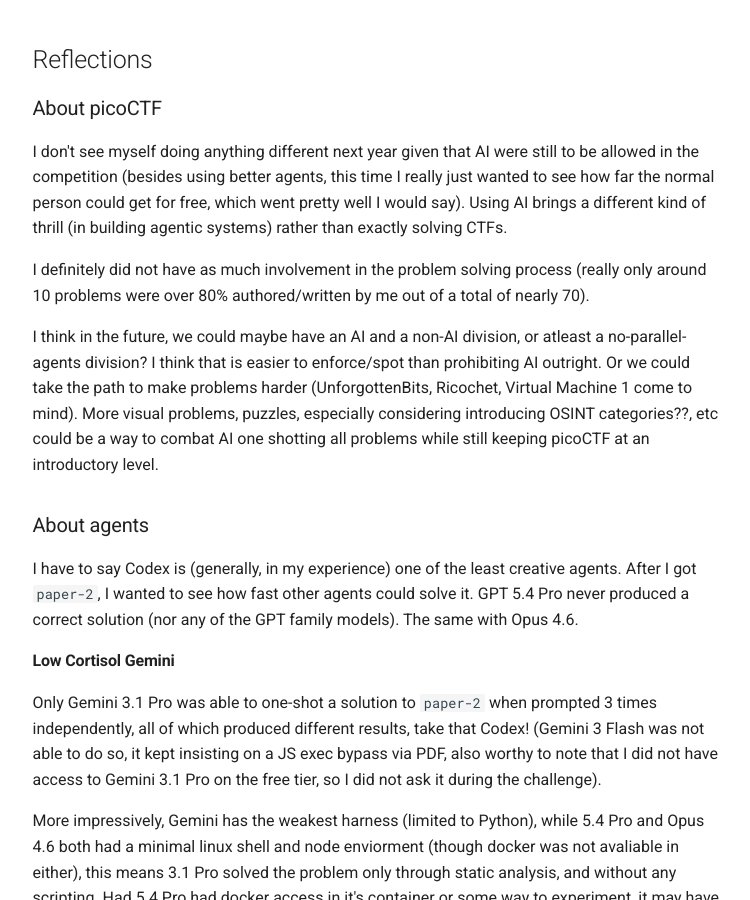
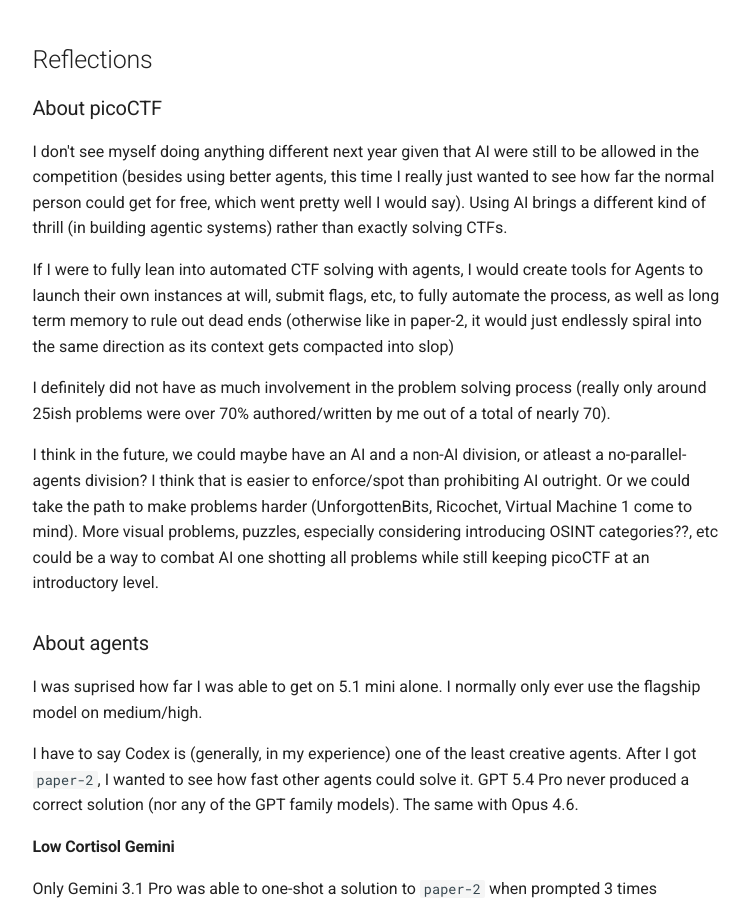
Before and after one commit to ZimengXiong/picoCTF2026Writeups, an MkDocs documentation site: the page built from docs/ai-usage-report.md, in a window 1280 px wide and 900 px high, scrolled down 3115 px. Shown: the whole window, without its empty margins (256-1006 px from the left). Built offline with MkDocs 1.6.1 and Material for MkDocs 9.7.7, drawn with Linux system fonts in a browser that asks for light colours; comment, search, counter and statistics services are not loaded.

Commit message:
Expand AI usage report

```diff
--- a/docs/ai-usage-report.md
+++ b/docs/ai-usage-report.md
@@ -65,11 +65,15 @@ I prioritized non-instance problems and problems with remote source code given,
 ### About picoCTF
 I don't see myself doing anything different next year given that AI were still to be allowed in the competition (besides using better agents, this time I really just wanted to see how far the normal person could get for free, which went pretty well I would say). Using AI brings a different kind of thrill (in building agentic systems) rather than exactly solving CTFs.
 
-I definitely did not have as much involvement in the problem solving process (really only around 10 problems were over 80% authored/written by me out of a total of nearly 70).
+If I were to fully lean into automated CTF solving with agents, I would create tools for Agents to launch their own instances at will, submit flags, etc, to fully automate the process, as well as long term memory to rule out dead ends (otherwise like in paper-2, it would just endlessly spiral into the same direction as its context gets compacted into slop)
+
+I definitely did not have as much involvement in the problem solving process (really only around 25ish problems were over 70% authored/written by me out of a total of nearly 70).
 
 I think in the future, we could maybe have an AI and a non-AI division, or atleast a no-parallel-agents division? I think that is easier to enforce/spot than prohibiting AI outright. Or we could take the path to make problems harder (UnforgottenBits, Ricochet, Virtual Machine 1 come to mind). More visual problems, puzzles, especially considering introducing OSINT categories??, etc could be a way to combat AI one shotting all problems while still keeping picoCTF at an introductory level.
 
 ### About agents
+I was suprised how far I was able to get on 5.1 mini alone. I normally only ever use the flagship model on medium/high.
+
 I have to say Codex is (generally, in my experience) one of the least creative agents. After I got `paper-2`, I wanted to see how fast other agents could solve it. GPT 5.4 Pro never produced a correct solution (nor any of the GPT family models). The same with Opus 4.6.
 
 #### Low Cortisol Gemini
```
